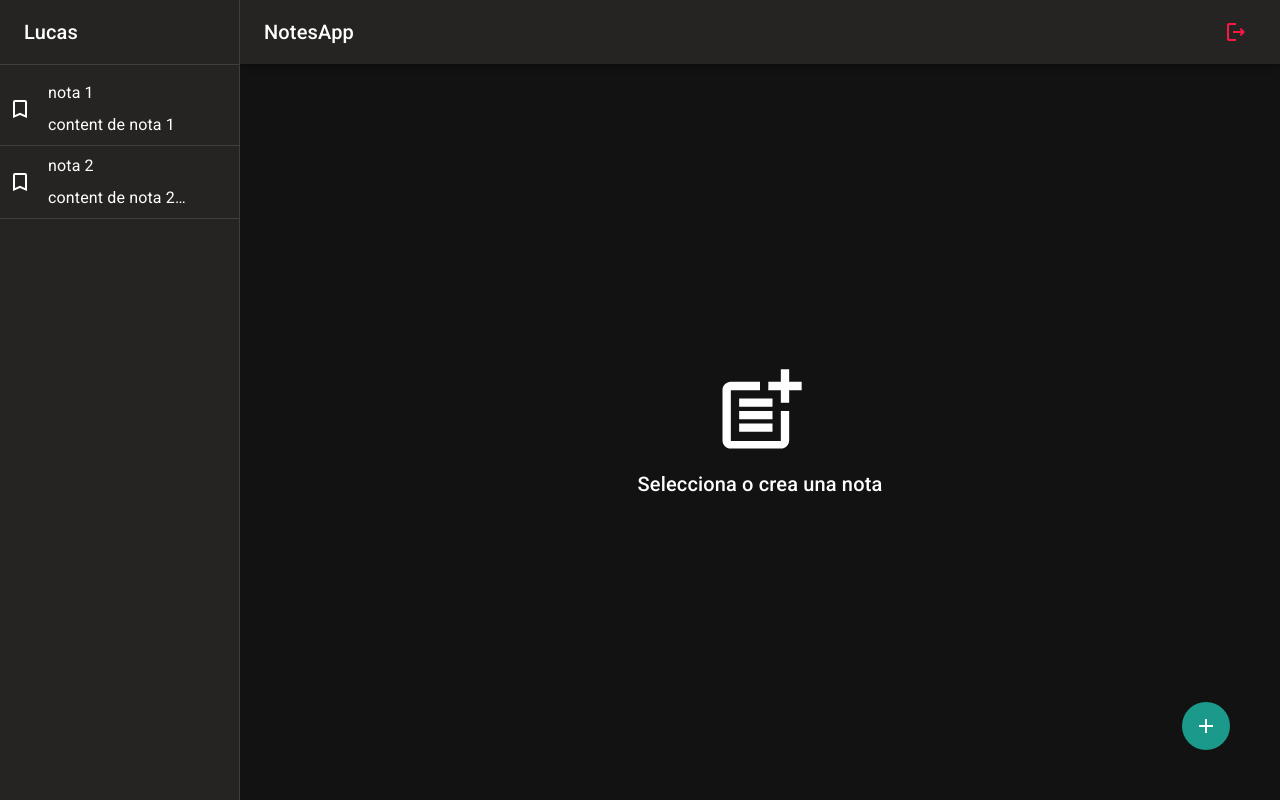
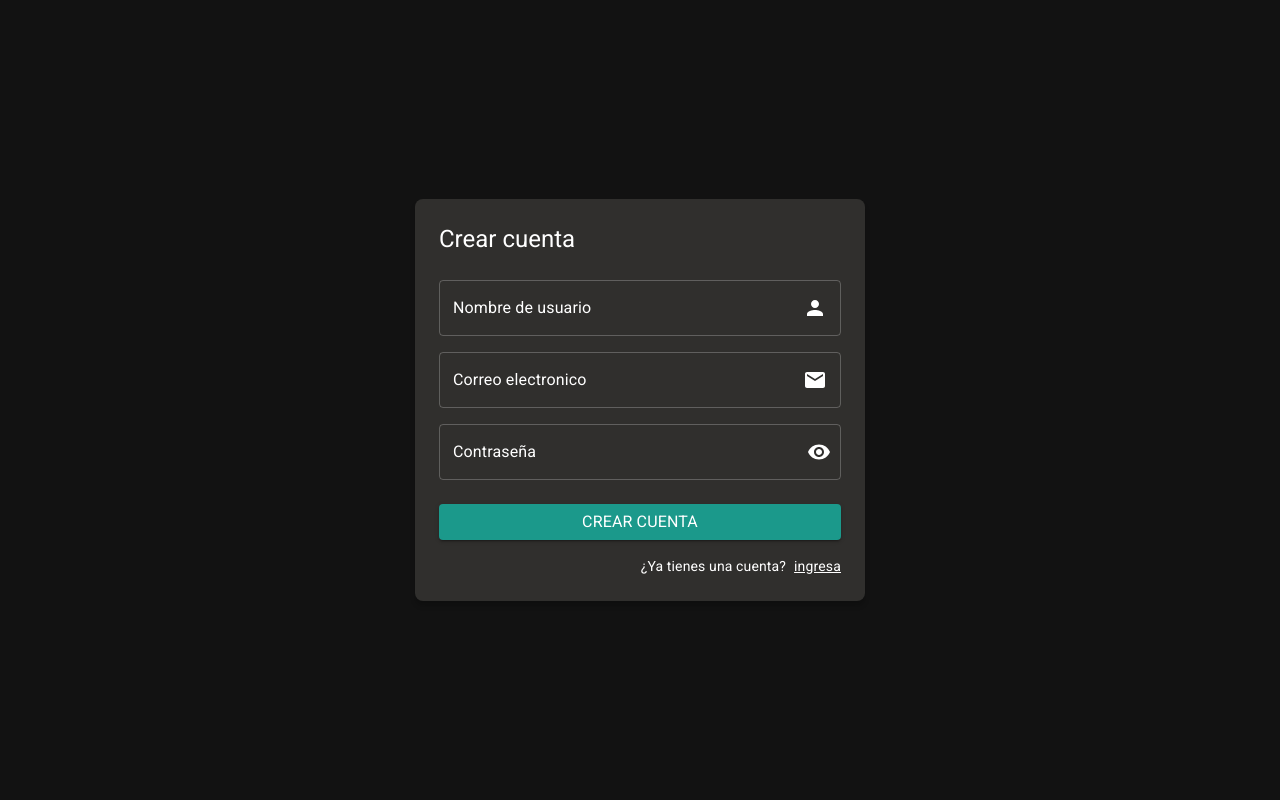
Before and after one commit to lucas-s4nchez/notes-app-frontend, a React (Vite) app: page /auth/register in a window 1280 px wide. Before the commit this address led to /. Built offline with nearby package versions, Linux system fonts and the light colour scheme.

Commit message:
feat: :sparkles: rtk query authentication
rtk query authentication

```diff
--- a/package.json
+++ b/package.json
@@ -14,9 +14,11 @@
     "@mui/icons-material": "^5.11.9",
     "@mui/material": "^5.11.10",
     "@mui/types": "^7.2.3",
+    "@reduxjs/toolkit": "^1.9.3",
     "formik": "^2.2.9",
     "react": "^18.2.0",
     "react-dom": "^18.2.0",
+    "react-redux": "^8.0.5",
     "react-router-dom": "^6.8.1",
     "yup": "^1.0.0"
   },
--- a/src/auth/pages/LoginPage.tsx
+++ b/src/auth/pages/LoginPage.tsx
@@ -1,6 +1,7 @@
 import { useState } from "react";
 import { Link as RouterLink } from "react-router-dom";
 import {
+  Alert,
   Button,
   Grid,
   IconButton,
@@ -16,8 +17,12 @@ import VisibilityOff from "@mui/icons-material/VisibilityOff";
 import { useFormik } from "formik";
 import * as Yup from "yup";
 import { AuthLayout } from "../layout";
+import { useLoginMutation } from "../../store/apiSlice";
 
 export const LoginPage: React.FC = () => {
+  const [login, { isError, error, isLoading }] = useLoginMutation();
+  const loginErrors: any = error;
+
   const { getFieldProps, handleSubmit, errors, touched } = useFormik({
     initialValues: {
       email: "",
@@ -32,7 +37,7 @@ export const LoginPage: React.FC = () => {
         .required("Campo requerido"),
     }),
     onSubmit: (values) => {
-      console.log(values);
+      login({ ...values });
     },
   });
   const [showPassword, setShowPassword] = useState<boolean>(false);
@@ -66,6 +71,11 @@ export const LoginPage: React.FC = () => {
                 },
               }}
             />
+            {isError && !!loginErrors?.data.errors?.email?.msg && (
+              <Alert variant="filled" severity="error" sx={{ marginBlock: 1 }}>
+                {loginErrors?.data?.errors?.email?.msg}
+              </Alert>
+            )}
           </Grid>
           <Grid item xs={12} sx={{ mt: 2 }}>
             <TextField
@@ -96,6 +106,11 @@ export const LoginPage: React.FC = () => {
                 },
               }}
             />
+            {isError && !!loginErrors?.data.errors?.password?.msg && (
+              <Alert variant="filled" severity="error" sx={{ marginBlock: 1 }}>
+                {loginErrors?.data?.errors?.password?.msg}
+              </Alert>
+            )}
           </Grid>
           <Grid container spacing={2} sx={{ mb: 2, mt: 1 }}>
             <Grid item xs={12}>
@@ -105,6 +120,7 @@ export const LoginPage: React.FC = () => {
                 type="submit"
                 variant="contained"
                 fullWidth
+                disabled={isLoading}
               >
                 <Typography>Iniciar sesion</Typography>
               </Button>
--- a/src/auth/pages/RegisterPage.tsx
+++ b/src/auth/pages/RegisterPage.tsx
@@ -3,6 +3,7 @@ import { Link as RouterLink } from "react-router-dom";
 import { useFormik } from "formik";
 import * as Yup from "yup";
 import {
+  Alert,
   Button,
   Grid,
   IconButton,
@@ -16,16 +17,20 @@ import EmailIcon from "@mui/icons-material/Email";
 import Visibility from "@mui/icons-material/Visibility";
 import VisibilityOff from "@mui/icons-material/VisibilityOff";
 import { AuthLayout } from "../layout";
+import { useRegisterMutation } from "../../store/apiSlice";
 
 export const RegisterPage: React.FC = () => {
+  const [register, { isError, error, isLoading }] = useRegisterMutation();
+  const registerError: any = error;
+
   const { getFieldProps, handleSubmit, errors, touched } = useFormik({
     initialValues: {
-      displayName: "",
+      username: "",
       email: "",
       password: "",
     },
     validationSchema: Yup.object({
-      displayName: Yup.string()
+      username: Yup.string()
         .trim()
         .required("Campo requerido")
         .min(3, "Minimo 3 caracteres"),
@@ -37,7 +42,7 @@ export const RegisterPage: React.FC = () => {
         .required("Campo requerido"),
     }),
     onSubmit: (values) => {
-      console.log(values);
+      register({ ...values });
     },
   });
   const [showPassword, setShowPassword] = useState(false);
@@ -62,15 +67,20 @@ export const RegisterPage: React.FC = () => {
                   </InputAdornment>
                 ),
               }}
-              {...getFieldProps("displayName")}
-              error={!!errors.displayName && touched.displayName}
-              helperText={touched.displayName && errors.displayName}
+              {...getFieldProps("username")}
+              error={!!errors.username && touched.username}
+              helperText={touched.username && errors.username}
               sx={{
                 "& label": {
                   color: "text.primary",
                 },
               }}
             />
+            {isError && !!registerError?.data.errors?.username?.msg && (
+              <Alert variant="filled" severity="error" sx={{ marginBlock: 1 }}>
+                {registerError?.data?.errors?.username?.msg}
+              </Alert>
+            )}
           </Grid>
           <Grid item xs={12} sx={{ mt: 2 }}>
             <TextField
@@ -95,6 +105,11 @@ export const RegisterPage: React.FC = () => {
                 },
               }}
             />
+            {isError && !!registerError?.data.errors?.email?.msg && (
+              <Alert variant="filled" severity="error" sx={{ marginBlock: 1 }}>
+                {registerError?.data?.errors?.email?.msg}
+              </Alert>
+            )}
           </Grid>
           <Grid item xs={12} sx={{ mt: 2 }}>
             <TextField
@@ -125,6 +140,11 @@ export const RegisterPage: React.FC = () => {
                 },
               }}
             />
+            {isError && !!registerError?.data.errors?.password?.msg && (
+              <Alert variant="filled" severity="error" sx={{ marginBlock: 1 }}>
+                {registerError?.data?.errors?.password?.msg}
+              </Alert>
+            )}
           </Grid>
           <Grid container spacing={2} sx={{ mb: 2, mt: 1 }}>
             <Grid item xs={12}>
@@ -134,6 +154,7 @@ export const RegisterPage: React.FC = () => {
                 type="submit"
                 variant="contained"
                 fullWidth
+                disabled={isLoading}
               >
                 <Typography>Crear cuenta</Typography>
               </Button>
--- a/src/interfaces/notes.ts
+++ b/src/interfaces/notes.ts
@@ -11,7 +11,9 @@ export interface SidebarProps {
 }
 
 export interface SidebarItemProps {
-  id: string;
+  _id: string;
   title: string;
   content: string;
+  date: Date;
+  user: {};
 }
--- a/src/notes/components/Sidebar.tsx
+++ b/src/notes/components/Sidebar.tsx
@@ -9,18 +9,8 @@ import {
   Typography,
 } from "@mui/material";
 import { SidebarProps } from "../../interfaces";
+import { useGetNotesQuery } from "../../store/apiSlice";
 import { SidebarItem } from "./SidebarItem";
-
-const notes = [
-  { id: "1", title: "nota 1", content: "content de nota 1", date: Date.now() },
-  {
-    id: "2",
-    title: "nota 2",
-    content:
-      "content de nota 2 ahsgdahg dsajd hgasjhdgs adhsga jhkajsdh kjsd hjkahd jhsadkjah",
-    date: Date.now(),
-  },
-];
 
 export const Sidebar: React.FC<SidebarProps> = ({
   drawerWidth,
@@ -29,8 +19,15 @@ export const Sidebar: React.FC<SidebarProps> = ({
   handleDrawerToggle,
   handleDrawerClose,
 }: SidebarProps) => {
+  const { data, isLoading: isLoadingNotes } = useGetNotesQuery();
+  console.log(data);
+
   const container =
     window !== undefined ? () => window().document.body : undefined;
+
+  if (isLoadingNotes) {
+    return <h1>cargando...</h1>;
+  }
   return (
     <Box
       component="nav"
@@ -71,8 +68,8 @@ export const Sidebar: React.FC<SidebarProps> = ({
         </Toolbar>
         <Divider />
         <List>
-          {notes.map((note) => (
-            <SidebarItem key={note.id} {...note} />
+          {data?.map((note: any) => (
+            <SidebarItem key={note._id} {...note} />
           ))}
         </List>
       </Drawer>
@@ -92,8 +89,8 @@ export const Sidebar: React.FC<SidebarProps> = ({
         </Toolbar>
         <Divider />
         <List>
-          {notes.map((note) => (
-            <SidebarItem key={note.id} {...note} />
+          {data?.map((note: any) => (
+            <SidebarItem key={note._id} {...note} />
           ))}
         </List>
       </Drawer>
--- a/src/notes/components/SidebarItem.tsx
+++ b/src/notes/components/SidebarItem.tsx
@@ -24,9 +24,9 @@ const TwoLinesText = styled(Typography)(({ theme }) => ({
 
 export const SidebarItem: React.MemoExoticComponent<
   React.FC<SidebarItemProps>
-> = memo(({ id, title, content }: SidebarItemProps) => {
+> = memo(({ _id, title, content, date, user }: SidebarItemProps) => {
   const handleActiveNote = (): void => {
-    const currentNote = notes.find((note) => note.id === id);
+    const currentNote = { _id, title, content, date, user };
     console.log(currentNote);
   };
 
--- a/src/router/AppRoutes.tsx
+++ b/src/router/AppRoutes.tsx
@@ -5,7 +5,7 @@ import { HomePage } from "../notes/pages";
 // type AuthenticationState = Authenticated | NotAuthenticated | Checking;
 
 export const AppRoutes: React.FC = () => {
-  const status: string = "authenticated";
+  const status: string = "not-authenticated";
 
   return (
     <Routes>
--- /dev/null
+++ b/src/store/apiSlice.ts
@@ -0,0 +1,104 @@
+import { createApi, fetchBaseQuery } from "@reduxjs/toolkit/query/react";
+
+const API_BASE_URL = "http://localhost:3000/api/";
+
+interface User {
+  ok?: boolean;
+  uid?: string;
+  username?: string;
+  token?: string;
+}
+interface LoginCredentials {
+  email: string;
+  password: string;
+}
+interface RegisterCredentials {
+  email: string;
+  password: string;
+  username: string;
+}
+interface Note {
+  _id: string;
+  title: string;
+  content: string;
+  data: Date;
+  user: User;
+}
+const token =
+  "eyJhbGciOiJIUzI1NiIsInR5cCI6IkpXVCJ9.eyJ1aWQiOiI2M2VmYzEyN2RmZmVjYzAwZjY3MzI4ZGQiLCJ1c2VybmFtZSI6ImVtaXIiLCJpYXQiOjE2NzcwNDE5ODIsImV4cCI6MTY3NzA0OTE4Mn0.fmf0AyPTOPGf7Ewh2s31qt7_cXD2EWppjmEhH-OnGc0";
+
+export const api = createApi({
+  reducerPath: "api",
+  baseQuery: fetchBaseQuery({
+    baseUrl: API_BASE_URL,
+  }),
+  tagTypes: ["notes"],
+
+  endpoints: (builder) => ({
+    login: builder.mutation<User, LoginCredentials>({
+      query: ({ email, password }) => ({
+        url: "/auth/login",
+        method: "POST",
+        body: {
+          email,
+          password,
+        },
+      }),
+    }),
+    register: builder.mutation<User, RegisterCredentials>({
+      query: ({ email, password, username }) => ({
+        url: "/auth/register",
+        method: "POST",
+        body: {
+          email,
+          password,
+          username,
+        },
+      }),
+    }),
+    getNotes: builder.query<Note[], void>({
+      query: () => ({
+        url: "/notes",
+        method: "GET",
+        headers: {
+          "x-token": token,
+        },
+      }),
+      transformResponse: (response: { ok: boolean; notes: Note[] }) =>
+        response.notes,
+      providesTags: ["notes"],
+    }),
+    addNote: builder.mutation<void, Note>({
+      query: (note) => ({
+        url: "/notes",
+        method: "POST",
+        body: note,
+      }),
+      invalidatesTags: ["notes"],
+    }),
+    updateNote: builder.mutation<void, Note & { id: string }>({
+      query: ({ id, ...note }) => ({
+        url: `/notes/${id}`,
+        method: "PUT",
+        body: note,
+      }),
+      invalidatesTags: ["notes"],
+    }),
+    deleteNote: builder.mutation<void, string>({
+      query: (id) => ({
+        url: `/notes/${id}`,
+        method: "DELETE",
+      }),
+      invalidatesTags: ["notes"],
+    }),
+  }),
+});
+
+export const {
+  useLoginMutation,
+  useRegisterMutation,
+  useGetNotesQuery,
+  useAddNoteMutation,
+  useUpdateNoteMutation,
+  useDeleteNoteMutation,
+} = api;
--- /dev/null
+++ b/src/store/userSlice.ts
@@ -0,0 +1,80 @@
+import { createSlice } from "@reduxjs/toolkit";
+import type { PayloadAction } from "@reduxjs/toolkit";
+import { api } from "./apiSlice";
+
+interface IErrorMessage {
+  password?: { value: string; msg: string };
+  email?: { value: string; msg: string };
+  username?: { value: string; msg: string };
+}
+
+export interface IUserInitialState {
+  status: "checking" | "authenticated" | "not-authenticated";
+  user: { username: string; uid: string } | {};
+}
+
+const initialState: IUserInitialState = {
+  status: "checking",
+  user: {},
+};
+
+export const userSlice = createSlice({
+  name: "auth",
+  initialState,
+  reducers: {
+    onChecking: (state) => {
+      state.status = "checking";
+      state.user = {};
+    },
+    onLogin: (
+      state,
+      action: PayloadAction<{ uid: string; username: string }>
+    ) => {
+      state.status = "authenticated";
+      state.user = action.payload;
+    },
+    onLogout: (state, action: PayloadAction<string>) => {
+      state.status = "not-authenticated";
+      state.user = {};
+    },
+  },
+  extraReducers: (builder) => {
+    builder
+      .addMatcher(api.endpoints.login.matchPending, (state) => {
+        state.status = "checking";
+        state.user = {};
+      })
+      .addMatcher(api.endpoints.login.matchFulfilled, (state, { payload }) => {
+        const { uid, username, token } = payload;
+        state.status = "authenticated";
+        state.user = { uid, username };
+        localStorage.setItem("token", token!);
+      })
+      .addMatcher(api.endpoints.login.matchRejected, (state) => {
+        state.status = "not-authenticated";
+        state.user = {};
+      })
+      .addMatcher(api.endpoints.register.matchPending, (state) => {
+        state.status = "checking";
+        state.user = {};
+      })
+      .addMatcher(
+        api.endpoints.register.matchFulfilled,
+        (state, { payload }) => {
+          const { uid, username, token } = payload;
+          state.status = "authenticated";
+          state.user = { uid, username };
+          localStorage.setItem("token", token!);
+        }
+      )
+      .addMatcher(api.endpoints.register.matchRejected, (state) => {
+        state.status = "not-authenticated";
+        state.user = {};
+      });
+  },
+});
+
+// Action creators are generated for each case reducer function
+export const { onChecking, onLogin, onLogout } = userSlice.actions;
+
+export default userSlice.reducer;
```
Also changed, not shown: src/main.tsx (+7 -3 lines), src/store/index.ts (added, +19 -0 lines), 1 other file (tests, documents, lock files or other folders).
